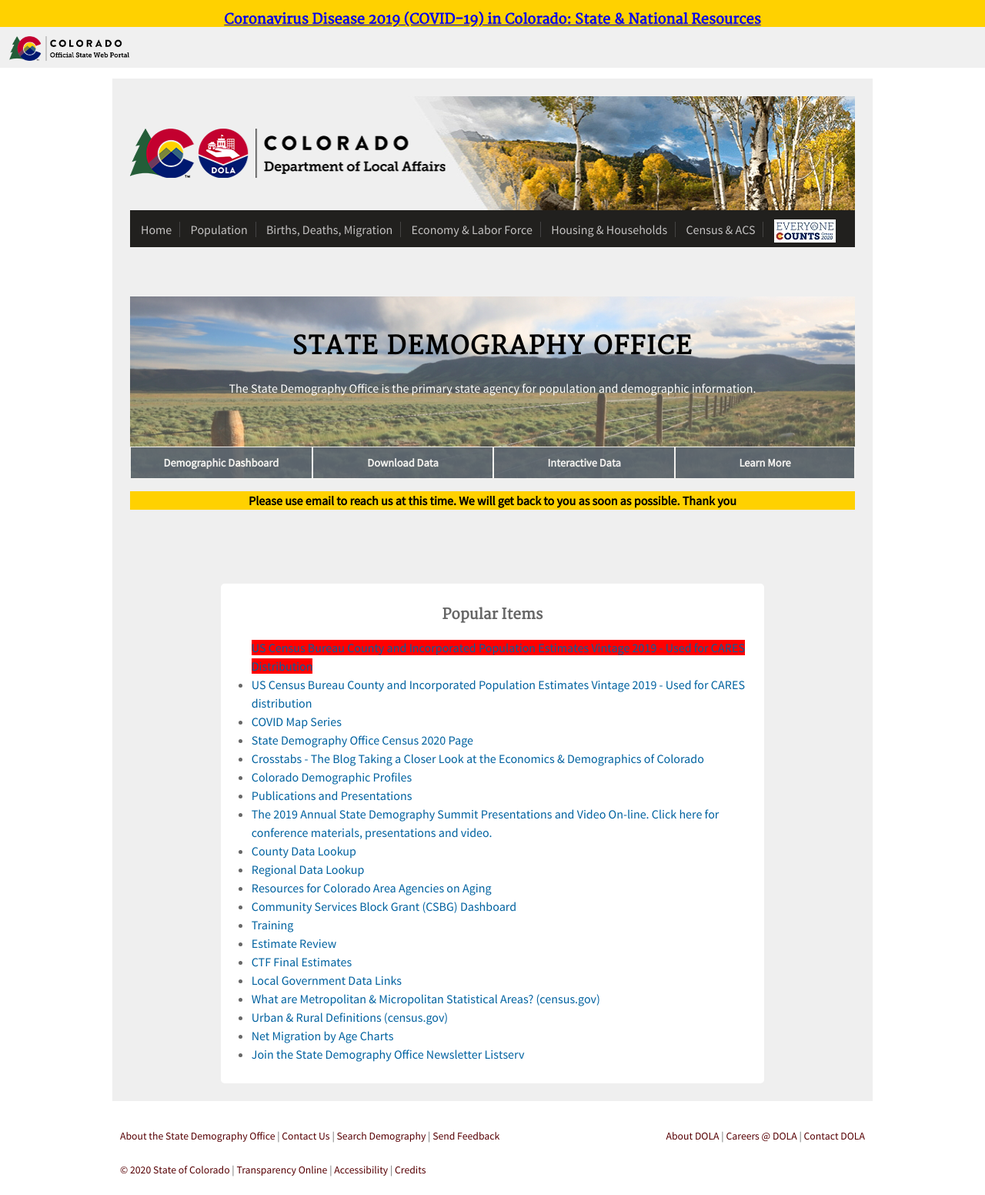
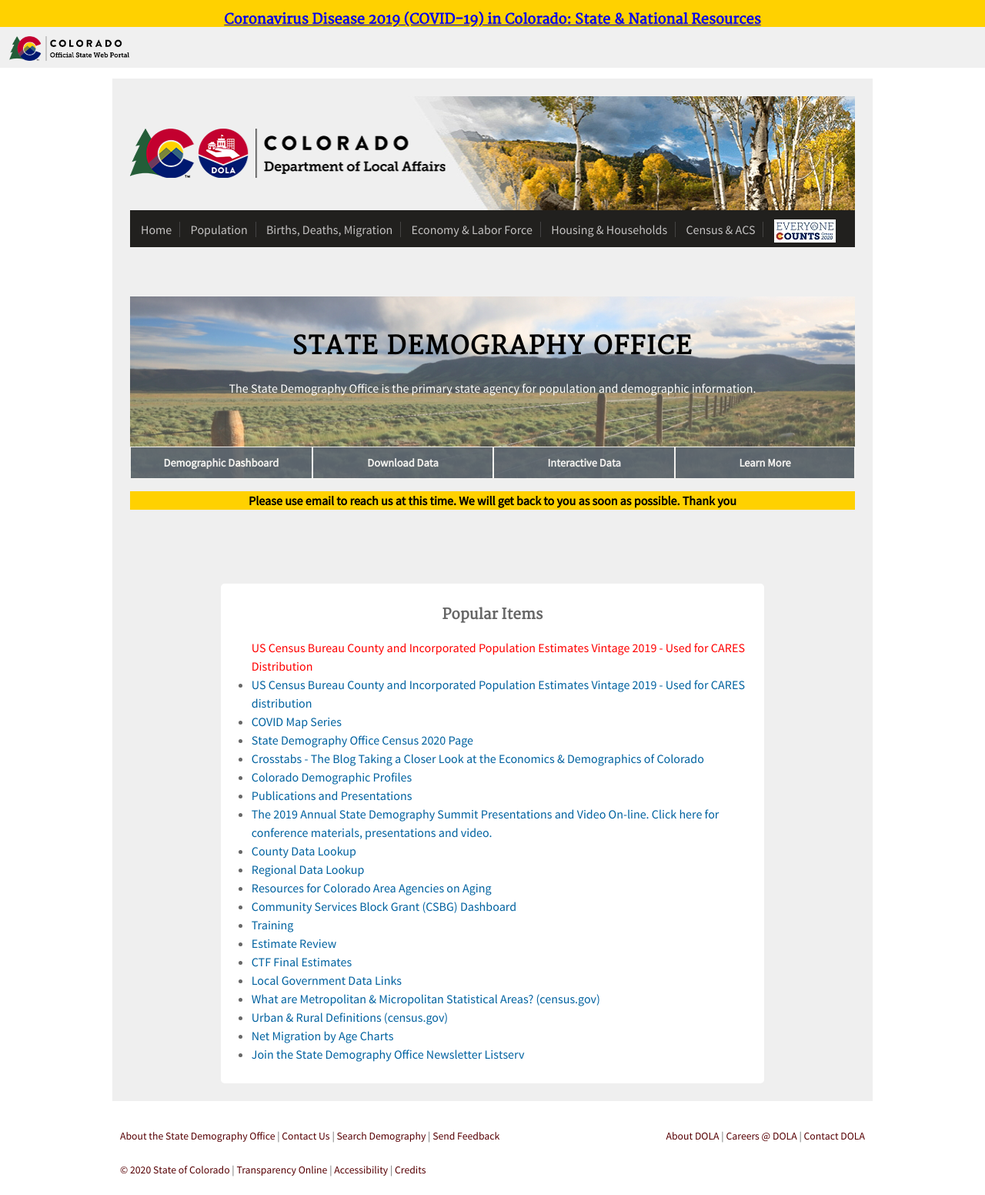
Before and after one commit to TBleess/Website_New, a Jekyll site: the page built from pages/0_Homepage_and_Footer_Links/index.md, in a window 1280 px wide. Shown: the whole page at 77% size. Built offline with Jekyll 4.4.1, drawn with Linux system fonts in a browser that asks for light colours.

Commit message:
Update _infobox.html

```diff
--- a/_includes/_infobox.html
+++ b/_includes/_infobox.html
@@ -51,7 +51,7 @@
                           <div class="infobox">
                           <h3 class="center"> Popular Items</h3>
                            <ul>
-                             <a href="https://drive.google.com/file/d/1sweDxA5ipegGpGNlty9DW_ppNKb-JS07/view?usp=sharing" style="background-color: red;">US Census Bureau County and Incorporated Population Estimates Vintage 2019 - Used for CARES Distribution</a>
+                             <a href="https://drive.google.com/file/d/1sweDxA5ipegGpGNlty9DW_ppNKb-JS07/view?usp=sharing" style="color: red;">US Census Bureau County and Incorporated Population Estimates Vintage 2019 - Used for CARES Distribution</a>
                              {% for link in site.data.infobox %}
                               <li>
                                 <a href="{{ link.url }}">{{ link.name }}</a>
```
